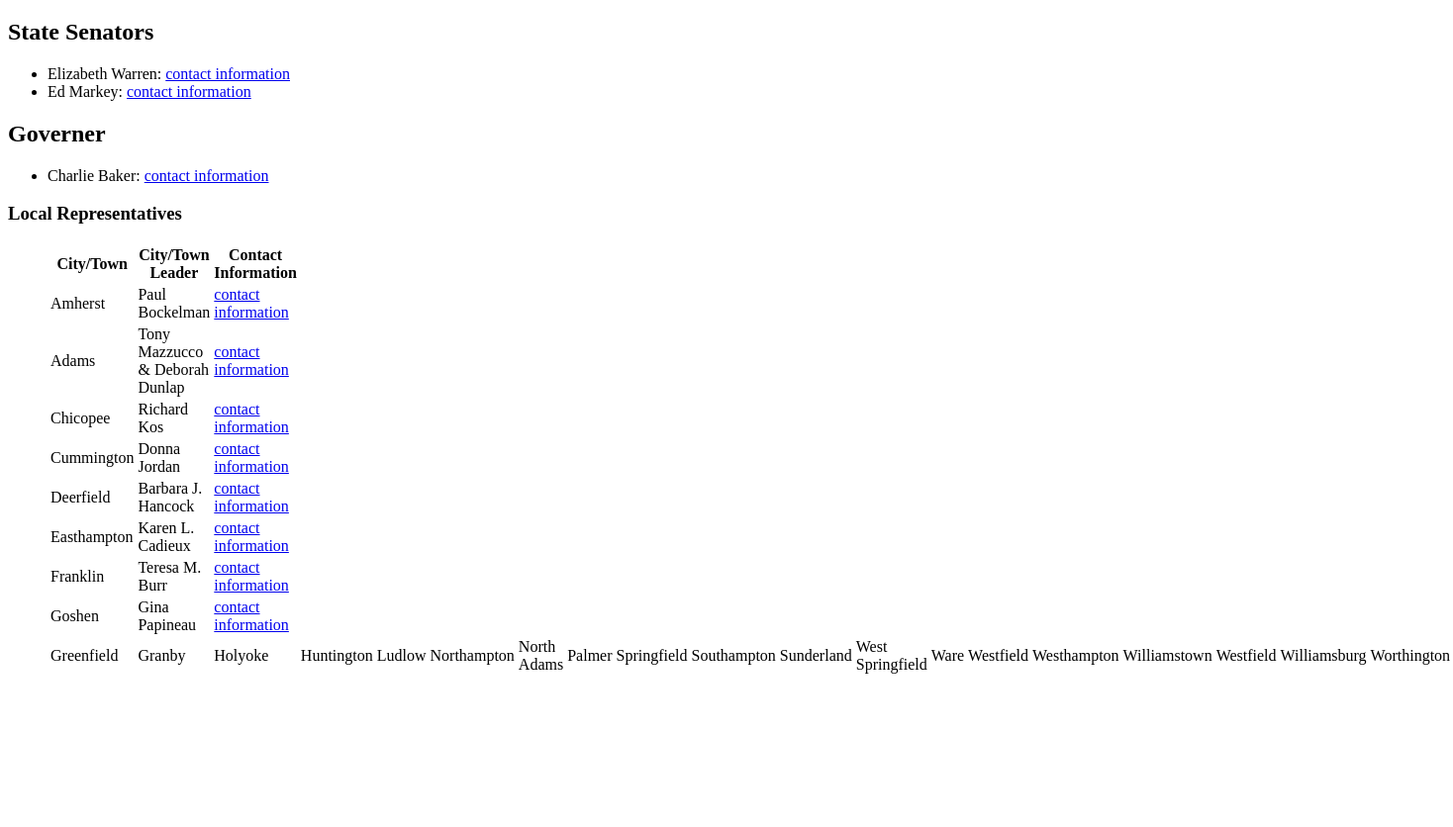
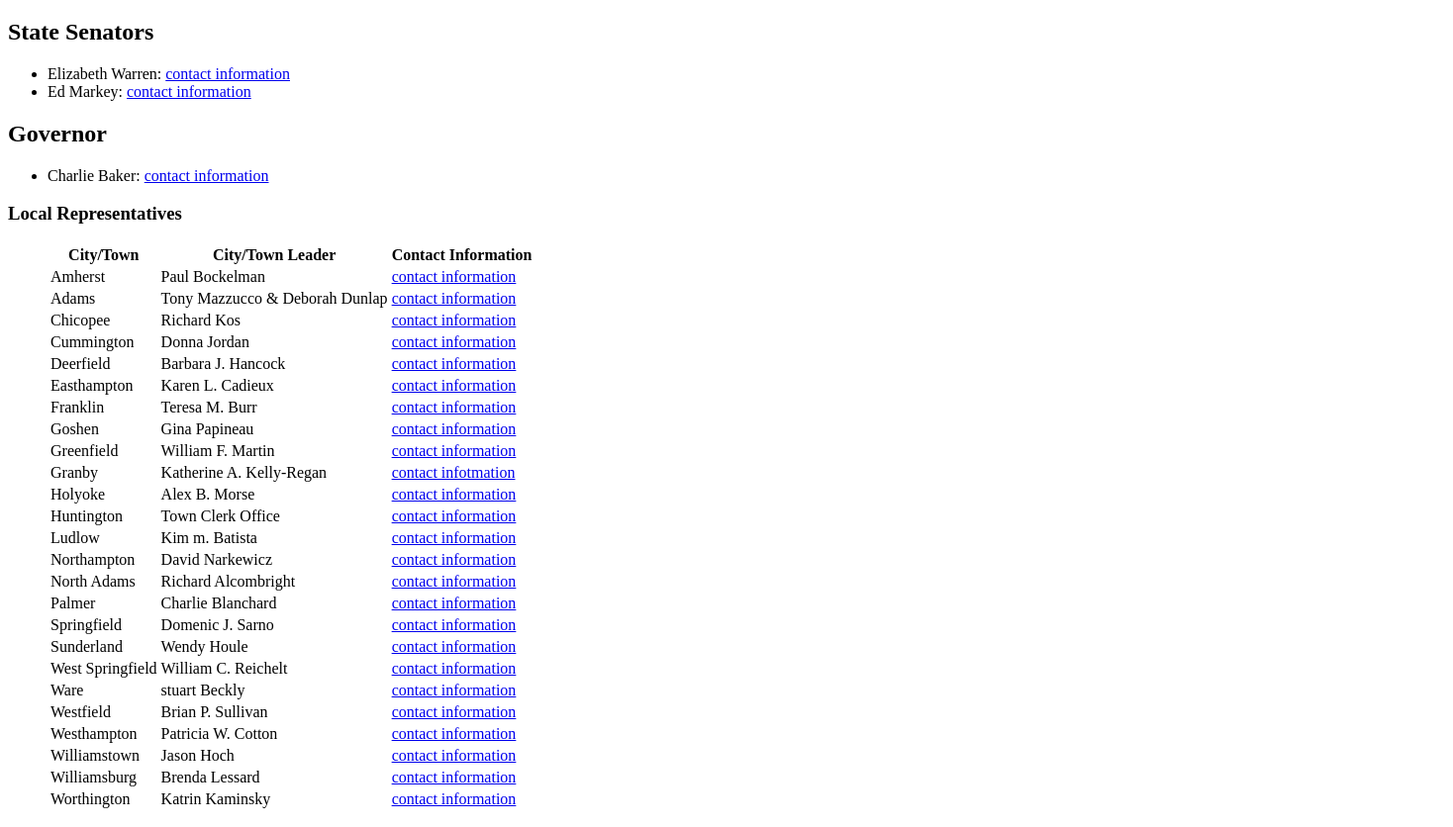
Before and after one commit to gwcmhc2017/voice-for-justice, a plain HTML site: page index.html in a window 1280 px wide. Shown: the part 61-897 px from the top of the page at 99% size, 1468 px wide, since content can reach past the window. Before the commit the page ends 800 px from the top, so only its background shows below. Drawn offline with nearby package versions, Linux system fonts and the light colour scheme.

Commit message:
finished table

```diff
--- a/index.html
+++ b/index.html
@@ -13,7 +13,7 @@
     <li>Elizabeth Warren: <a href="https://www.warren.senate.gov/EmailElizabeth/"target="_blank"> contact information </a></li>
     <li>Ed Markey: <a href="https://www.markey.senate.gov/contact"target="_blank">contact information</a> </li>
   </ul>
-  <h2>Governer</h2>
+  <h2>Governor</h2>
   <ul>
     <li>Charlie Baker: <a href="http://www.mass.gov/governor/constituent-services/contact-governor-office/"target="_blank"> contact information </a></li>
   </ul>
@@ -66,28 +66,92 @@
 <tr>
 <td>Goshen</td>
 <td>Gina Papineau</td>
-<td><a href="http://www.goshen-ma.us/home/departments/town-clerk">contact information <a/></td>
+<td><a href="http://www.goshen-ma.us/home/departments/town-clerk"target="_blank">contact information </a></td>
 </tr>
 <tr>
 <td>Greenfield </td>
+<td>William F. Martin</td>
+<td><a href="http://greenfield-ma.gov/p/28/Mayors-Office"target="_blank">contact information </a></td>
+</tr>
+<tr>
 <td>Granby</td>
+<td>Katherine A. Kelly-Regan</td>
+<td><a href="http://www.granby-ma.gov/Pages/GranbyMA_Clerk/index"target="_blank">contact infotmation </a></td>
+</tr>
+<tr>
 <td>Holyoke</td>
+<td>Alex B. Morse</td>
+<td><a href="http://www.holyoke.org/departments/mayors-office/"target="_blank">contact information </a></td>
+</tr>
+<tr>
 <td>Huntington</td>
+<td>Town Clerk Office</td>
+<td><a href="http://www.huntingtonma.us/clerk.html"target="_blank">contact information </a></td>
+</tr>
+<tr>
 <td>Ludlow</td>
+<td>Kim m. Batista</td>
+<td><a href="http://www.ludlow.ma.us/html/government/contacts1.htm"target="_blank">contact information </a></td>
+</tr>
+<tr>
 <td>Northampton</td>
+<td>David Narkewicz</td>
+<td><a href="http://www.northamptonma.gov/720/Mayors-Office"target="_blank">contact information </a></td>
+</tr>
+<tr>
 <td>North Adams</td>
+<td>Richard Alcombright</td>
+<td><a href="http://www.northadams-ma.gov/index.php?nav_id=106"target="_blank">contact information </a></td>
+</tr>
+<tr>
 <td>Palmer</td>
+<td>Charlie Blanchard</td>
+<td><a href="http://www.townofpalmer.com/townmanager"target="_blank">contact information </a></td>
+</tr>
+<tr>
 <td>Springfield</td>
-<td>Southampton</td>
+<td>Domenic J. Sarno</td>
+<td><a href="https://www.springfield-ma.gov/cos/index.php?id=mayor"target="_blank">contact information </a></td>
+</tr>
+<tr>
 <td>Sunderland</td>
+<td>Wendy Houle</td>
+<td><a href="http://www.townofsunderland.us/Pages/SunderlandMA_Clerk/index"target="_blank">contact information </a></td>
+</tr>
+<tr>
 <td>West Springfield</td>
+<td>William C. Reichelt</td>
+<td><a href="http://townofwestspringfield.org/gov/elected_officials_/mayor.htm"target="_blank">contact information </a></td>
+</tr>
+<tr>
 <td>Ware</td>
+<td>stuart Beckly</td>
+<td><a href="http://www.townofware.com/government/town_manager/index.php"target="_blank">contact information </a></td>
+</tr>
+<tr>
 <td>Westfield</td>
+<td>Brian P. Sullivan</td>
+<td><a href="http://www.cityofwestfield.org/182/Mayor"target="_blank">contact information </a></td>
+</tr>
+<tr>
 <td>Westhampton</td>
+<td>Patricia W. Cotton</td>
+<td><a href="https://www.westhampton-ma.com/town-clerk"target="_blank">contact information </a></td>
+</tr>
+<tr>
 <td>Williamstown</td>
-<td>Westfield</td>
+<td>Jason Hoch</td>
+<td><a href="http://williamstown.net/2187/Town-Manager"target="_blank">contact information </a></td>
+</tr>
+<tr>
 <td>Williamsburg</td>
+<td>Brenda Lessard</td>
+<td><a href="https://www.burgy.org/town-clerk"target="_blank">contact information </a></td>
+</tr>
+<tr>
 <td>Worthington</td>
-</ul>
+<td>Katrin Kaminsky</td>
+<td><a href="http://www.worthington-ma.us/Pages/WorthingtonMA_Clerk/index"target="_blank">contact information </a></td>
+</tr>
 </body>
 </html>
```
